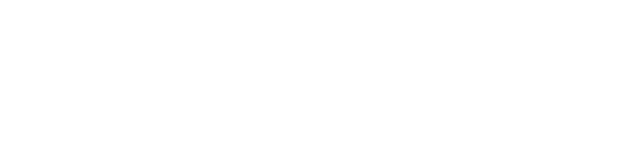
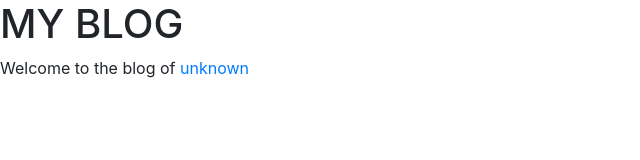
Before and after one commit to rahmakevo/blog, a plain HTML site: page index.html in a window 1280 px wide. Shown: the whole page, without its empty margins (0-640 px from the left). Drawn offline with nearby package versions, Linux system fonts and the light colour scheme.

Commit message:
working on top text

```diff
--- a/index.html
+++ b/index.html
@@ -9,6 +9,11 @@
   </head>
   <body>
 
+    <div class="text center">
+      <h1>MY BLOG</h1>
+      <p>Welcome to the blog of <a href="#">unknown</a></p>
+    </div>
+
 
     <script src="https://code.jquery.com/jquery-3.2.1.slim.min.js" integrity="sha384-KJ3o2DKtIkvYIK3UENzmM7KCkRr/rE9/Qpg6aAZGJwFDMVNA/GpGFF93hXpG5KkN" crossorigin="anonymous"></script>
     <script src="https://cdnjs.cloudflare.com/ajax/libs/popper.js/1.12.9/umd/popper.min.js" integrity="sha384-ApNbgh9B+Y1QKtv3Rn7W3mgPxhU9K/ScQsAP7hUibX39j7fakFPskvXusvfa0b4Q" crossorigin="anonymous"></script>
```
